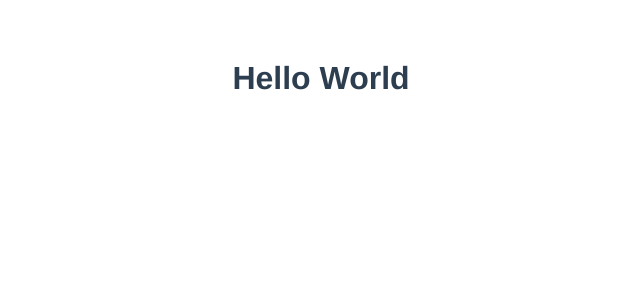
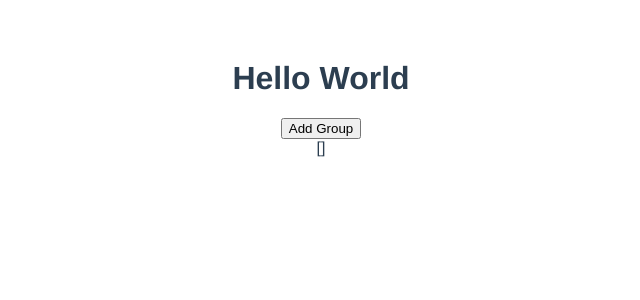
Before and after one commit to TrevorM314/FoundationHauntedHouse, a Vue app: page /edit in a window 1280 px wide. Shown: the top 300 px of the page, without its empty margins (319-959 px from the left). Built offline with nearby package versions, Linux system fonts and the light colour scheme.

Commit message:
Created simple edit UI

```diff
--- a/src/pages/edit.vue
+++ b/src/pages/edit.vue
@@ -1,10 +1,21 @@
 <template>
-  <h1>Hello World</h1>
+  <div>
+    <h1>Hello World</h1>
+    <button type="button"
+            @click="addGroup"
+    >Add Group</button>
+    <div>{{getList}}</div>
+  </div>
 </template>
 
 <script>
 export default {
   name: "edit",
+  computed: {
+    getList() {
+      return this.$store.state.queue
+    }
+  },
   methods: {
     addGroup() {
       this.$store.commit('enqueue', { name: "Trevor" });
```
